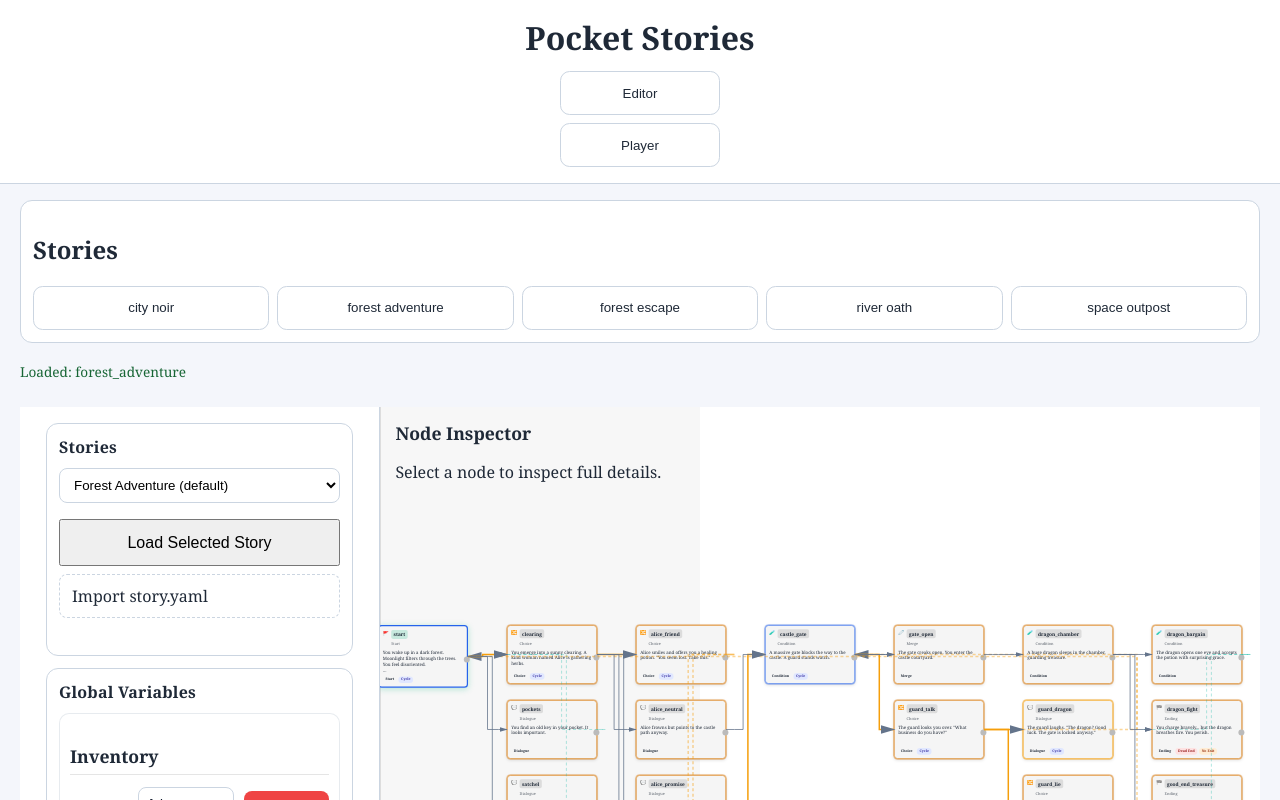
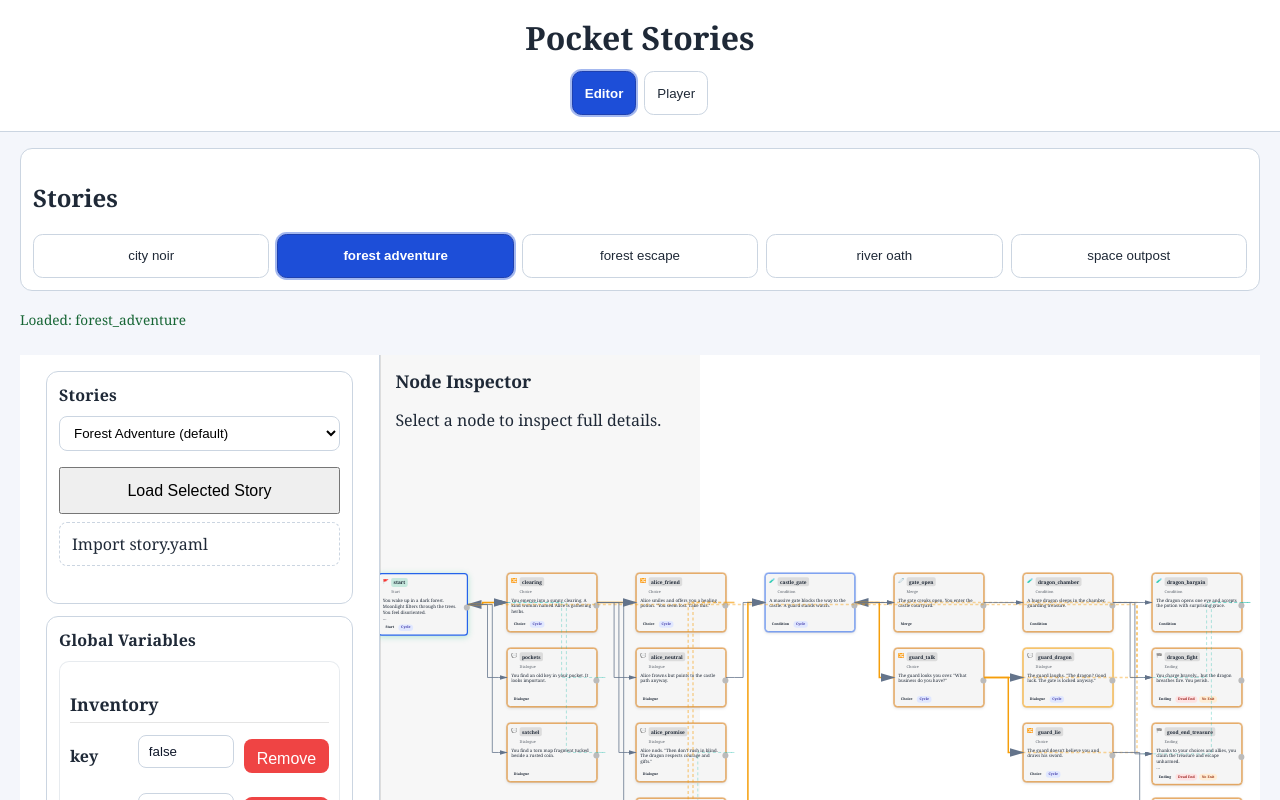
Before and after one commit to Jcube101/pocket-stories, a React (Vite) app: page / in a window 1280 px wide. Shown: the top 800 px of the page. Built offline with nearby package versions, Linux system fonts and the light colour scheme.

Commit message:
Adjust mode toggle layout and active styling

```diff
--- a/src/App.tsx
+++ b/src/App.tsx
@@ -51,10 +51,10 @@ export default function App() {
     <div className="app-shell">
       <header className="top-header">
         <h1>Pocket Stories</h1>
-        <div className="tab-row">
+        <nav className="tab-row" aria-label="Mode selector">
           <button className={`choice-button ${mode === 'editor' ? 'active' : ''}`} onClick={() => setMode('editor')}>Editor</button>
           <button className={`choice-button ${mode === 'player' ? 'active' : ''}`} onClick={() => setMode('player')}>Player</button>
-        </div>
+        </nav>
       </header>
 
       <main className="main-content">
--- a/src/styles/global.css
+++ b/src/styles/global.css
@@ -1201,11 +1201,19 @@ h1 {
 }
 
 .story-grid,
-.choices-grid,
-.tab-row {
+.choices-grid {
   display: grid;
   gap: 0.5rem;
   grid-template-columns: repeat(auto-fit, minmax(10rem, 1fr));
+}
+
+.tab-row {
+  display: flex;
+  flex-direction: row;
+  justify-content: center;
+  align-items: center;
+  gap: 0.5rem;
+  flex-wrap: nowrap;
 }
 
 .choice-button {
@@ -1215,6 +1223,14 @@ h1 {
   padding: 0.6rem 0.75rem;
   background: var(--button-bg);
   color: var(--button-text);
+}
+
+.choice-button.active {
+  background: #1d4ed8;
+  color: #ffffff;
+  border-color: #1e40af;
+  box-shadow: 0 0 0 2px color-mix(in srgb, #1d4ed8 40%, transparent);
+  font-weight: 600;
 }
 
 body {
```
